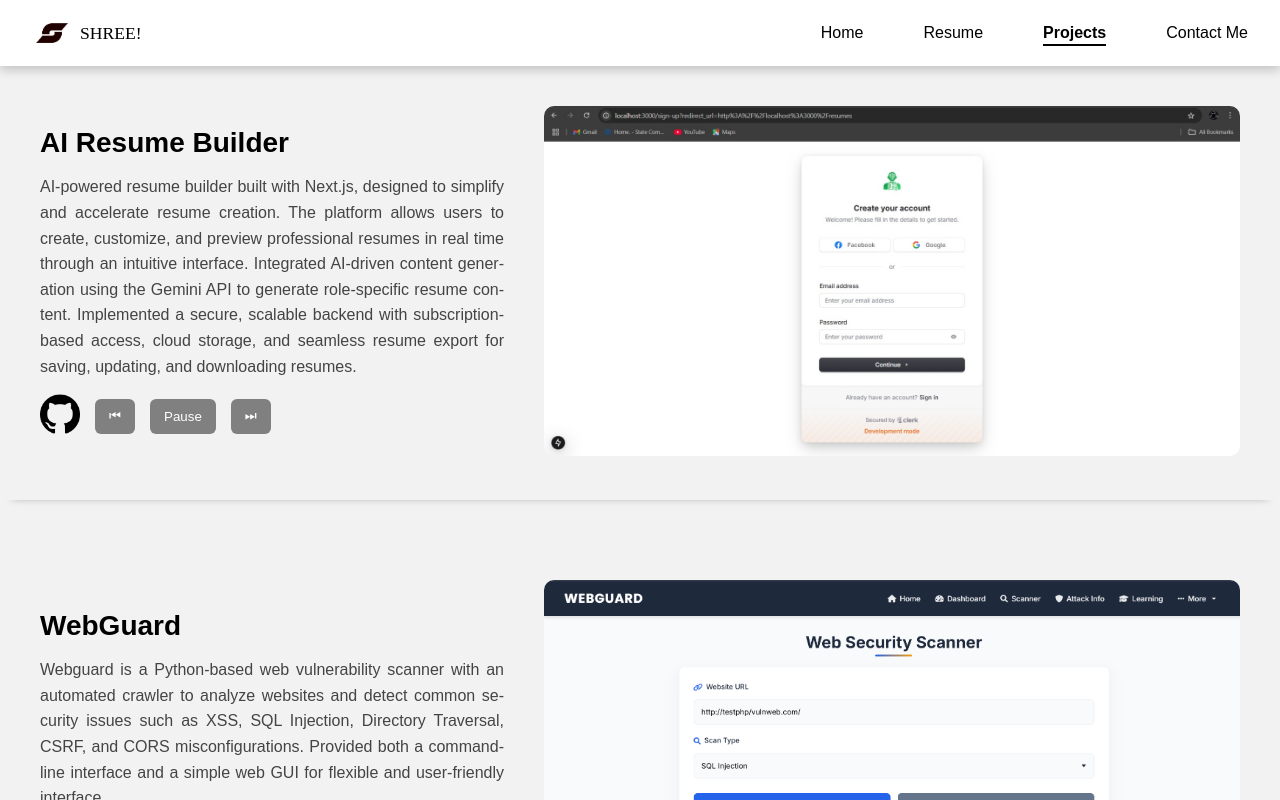
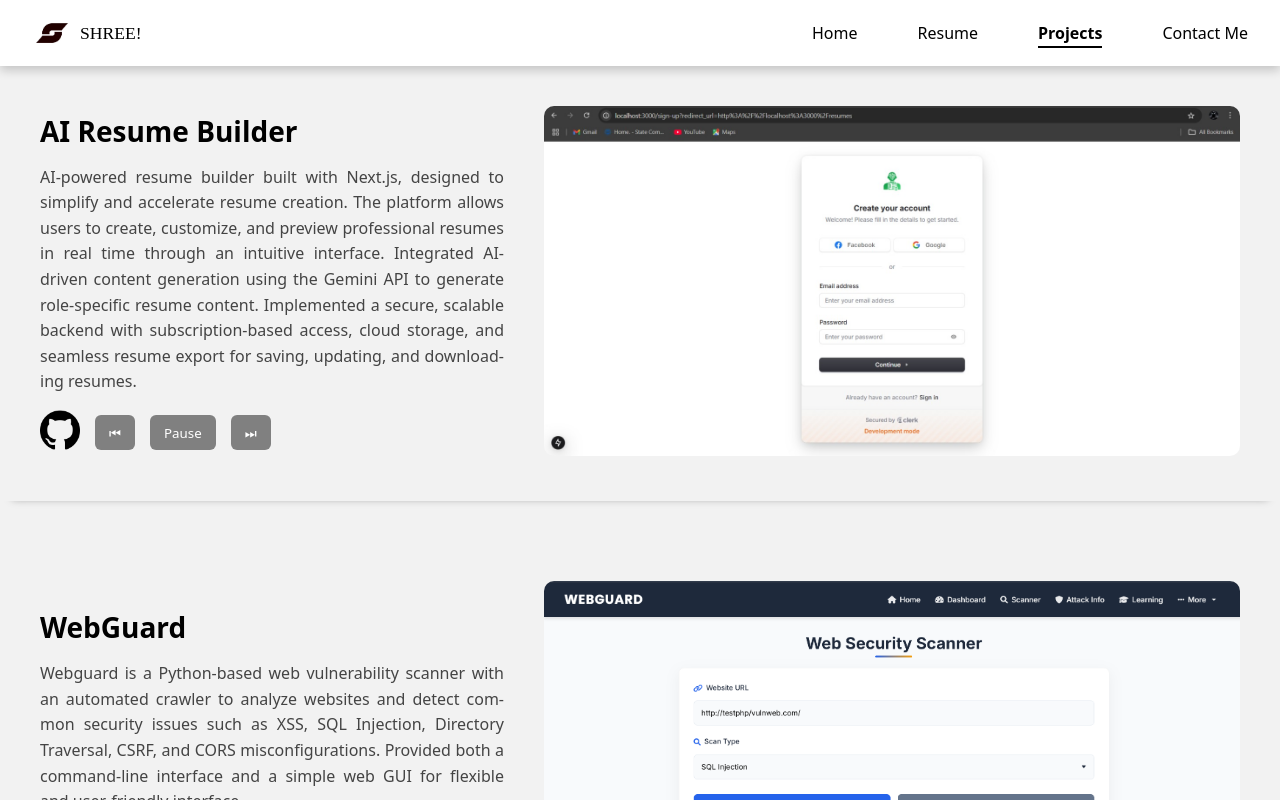
Before and after one commit to El-Sin-Nombre/portfolio, a React (Vite) app: page /projects in a window 1280 px wide. Shown: the top 800 px of the page. Built offline with nearby package versions, Linux system fonts and the light colour scheme.

Commit message:
first commit

```diff
--- a/src/Project/Project.css
+++ b/src/Project/Project.css
@@ -1,4 +1,3 @@
-
 .portfolio-container {
   display: flex;
   gap: 40px;
@@ -20,6 +19,13 @@
 .project-info p {
   margin: 15px 0;
   line-height: 1.6;
+  color: #444;
+  text-align: justify;
+  text-justify: inter-word;
+  word-spacing: normal;
+  letter-spacing: normal;
+  hyphens: auto;
+  overflow-wrap: break-word;
 }
 
 .slideshow {
@@ -73,7 +79,7 @@
   cursor: pointer;
   transition: background 0.3s ease;
 }
-.action-buttons button{
+.action-buttons button {
   height: 35px;
 }
 .action-buttons button:hover {
--- a/src/index.css
+++ b/src/index.css
@@ -1,5 +1,6 @@
-body{
+*{
   margin:0;
   padding:0;
-   font-family:Arial, Helvetica, sans-serif
+  font-family: system-ui, -apple-system, BlinkMacSystemFont, "Segoe UI", Roboto,
+    Oxygen, Ubuntu, Cantarell, "Open Sans", "Helvetica Neue", sans-serif;
 }
--- a/src/resume/Resume.css
+++ b/src/resume/Resume.css
@@ -14,8 +14,6 @@ body {
   margin: 20px auto;
   padding: 40px;
   background: #fff;
-  font-family: system-ui, -apple-system, BlinkMacSystemFont, "Segoe UI", Roboto,
-    Oxygen, Ubuntu, Cantarell, "Open Sans", "Helvetica Neue", sans-serif;
   line-height: 1.65;
   box-shadow: 0 10px 30px rgba(0, 0, 0, 0.1);
   border-radius: 12px;
@@ -37,8 +35,15 @@ body {
   color: #555;
   margin-bottom: 10px;
 }
-
-.project-info p {
+.resume-intro p {
+  text-align: justify;
+  text-justify: inter-word;
+  word-spacing: normal;
+  letter-spacing: normal;
+  hyphens: auto;
+  overflow-wrap: break-word;
+}
+.project p {
   margin: 15px 0;
   line-height: 1.6;
   color: #444;
```
